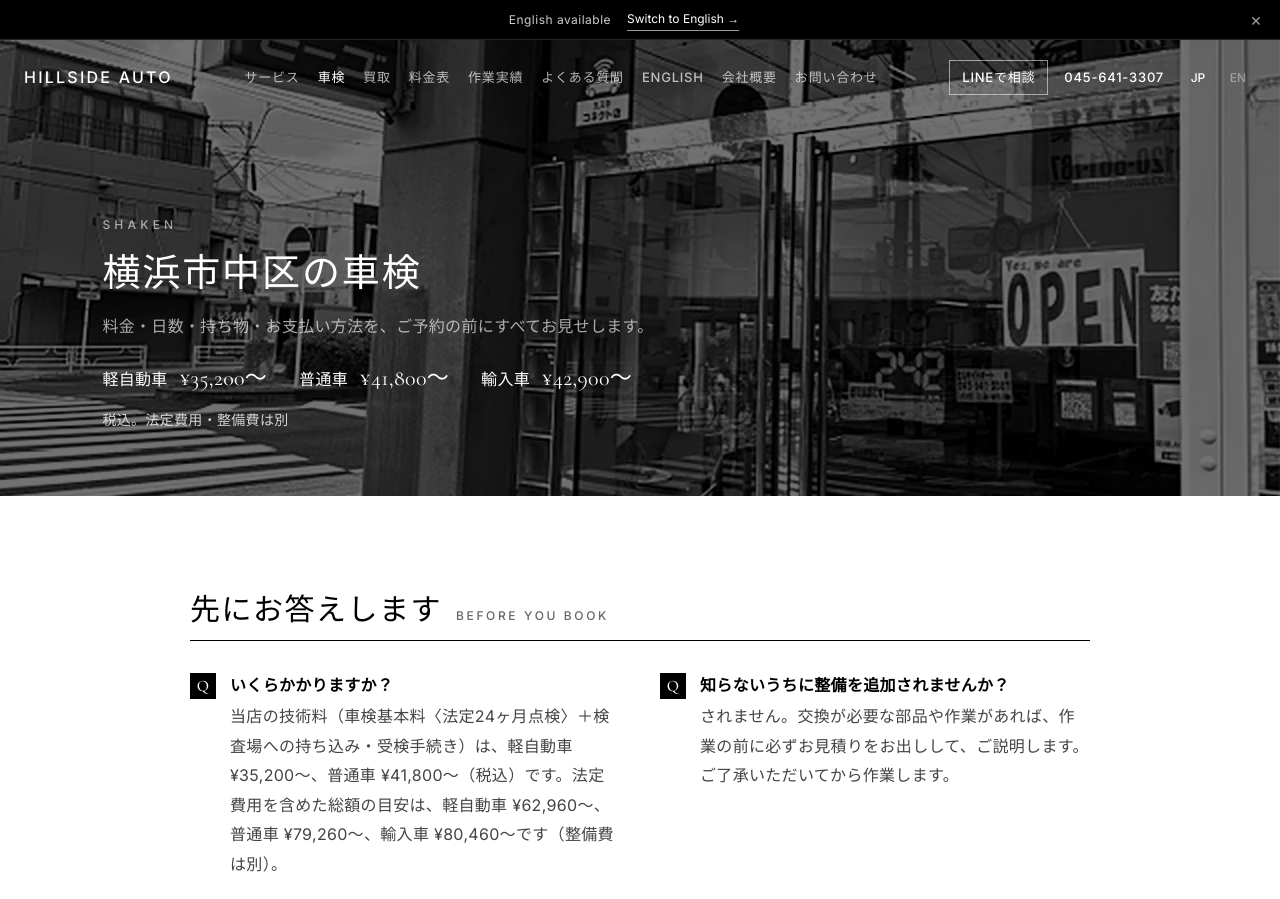
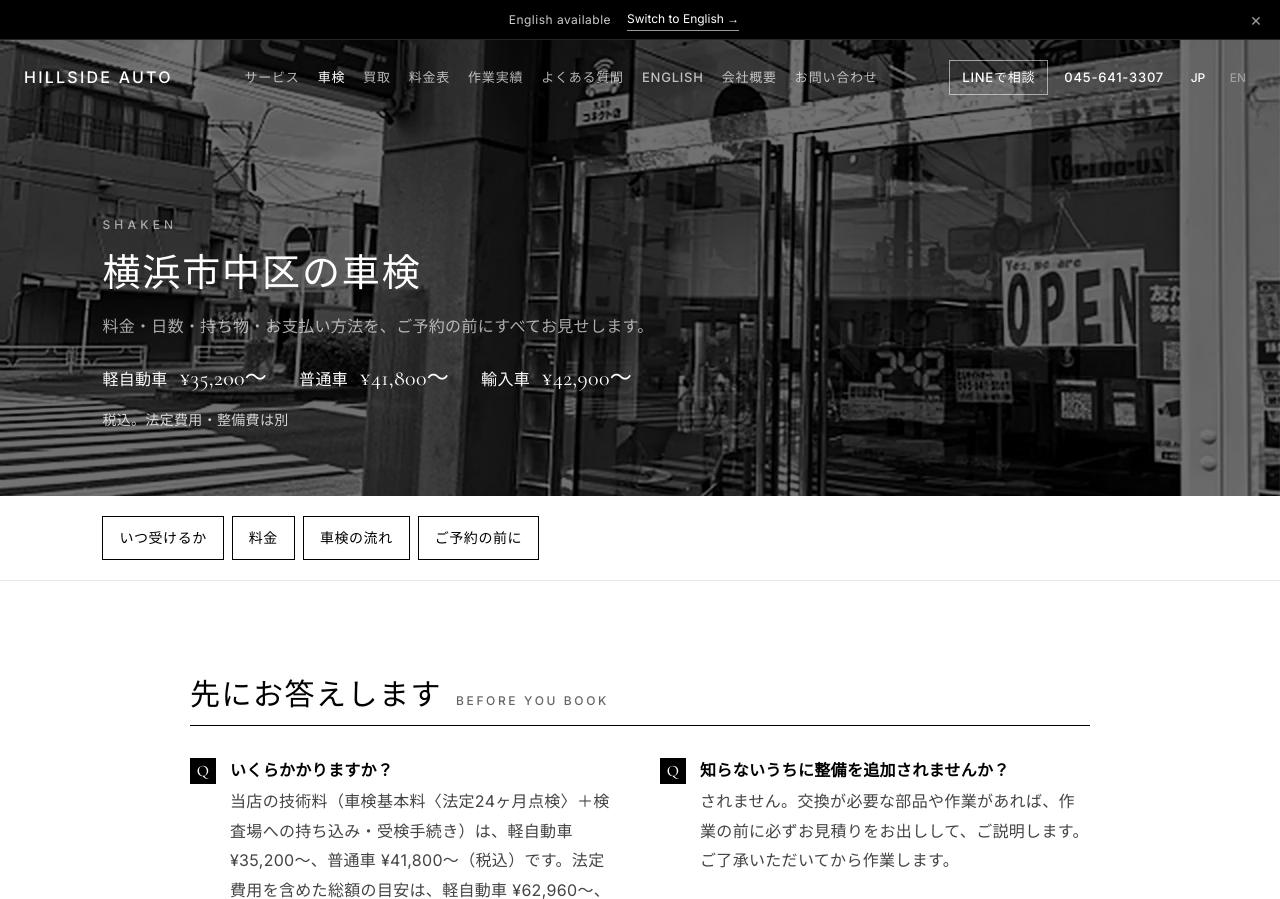
Before and after one commit to Tatsunosuke127/hillside-auto-website-b, a plain HTML site: page shaken.html in a window 1280 px wide. Shown: the top 899 px of the page. Drawn offline with nearby package versions, Linux system fonts and the light colour scheme.

Commit message:
Shaken page: on-page links under the heading (when to book / price / how it works / good to know)
Same style as english.html. The fee summary under the heading was already live (added 2026-11-12).

Co-Authored-By: Claude Opus 5.5 <noreply@anthropic.com>

```diff
--- a/shaken.html
+++ b/shaken.html
@@ -234,6 +234,12 @@
       .sfee { display: flex; gap: 32px; max-width: none; border-top: 0; }
       .sfee li { border-bottom: 0; gap: 12px; padding: 0; }
     }
+    /* ===== ON-THIS-PAGE LINKS ===== */
+    .ejump { display: flex; flex-wrap: wrap; gap: 8px; padding: 16px 24px; background: var(--white, #fff); border-bottom: 1px solid var(--gray-200, #e5e5e5); }
+    .ejump a { display: inline-flex; align-items: center; min-height: 44px; padding: 0 16px; border: 1px solid var(--black, #000);
+      font-size: 14px; letter-spacing: 0.04em; color: var(--black, #000); text-decoration: none; }
+    .panchor { display: block; scroll-margin-top: 96px; }
+    @media (min-width: 768px) { .ejump { padding: 20px 8%; } }
   </style>
 </head>
 <body class="lang-ja">
@@ -324,6 +330,14 @@
       </div>
     </section>
 
+    <!-- ON THIS PAGE -->
+    <nav class="ejump" aria-label="On this page">
+      <a href="#timing"><span data-lang-ja>いつ受けるか</span><span data-lang-en>When to book</span></a>
+      <a href="#price"><span data-lang-ja>料金</span><span data-lang-en>Price</span></a>
+      <a href="#flow"><span data-lang-ja>車検の流れ</span><span data-lang-en>How it works</span></a>
+      <a href="#before"><span data-lang-ja>ご予約の前に</span><span data-lang-en>Good to know</span></a>
+    </nav>
+
     <!-- SHORT ANSWERS -->
     <section class="psec">
       <div class="pwrap">
@@ -377,6 +391,7 @@
     <!-- WHEN -->
     <section class="psec psec--gray">
       <div class="pwrap">
+        <span id="timing" class="panchor"></span>
         <div class="ph2">
           <h2 data-lang-ja>いつ受ければいいですか</h2>
           <h2 data-lang-en>When to book</h2>
@@ -394,6 +409,7 @@
     <!-- PRICE -->
     <section class="psec">
       <div class="pwrap">
+        <span id="price" class="panchor"></span>
         <div class="ph2">
           <h2 data-lang-ja>料金</h2>
           <h2 data-lang-en>Price</h2>
@@ -467,6 +483,7 @@
     <!-- FLOW -->
     <section class="psec psec--gray">
       <div class="pwrap">
+        <span id="flow" class="panchor"></span>
         <div class="ph2">
           <h2 data-lang-ja>車検の流れ</h2>
           <h2 data-lang-en>How it works</h2>
@@ -510,6 +527,7 @@
     <!-- GOOD TO KNOW -->
     <section class="psec">
       <div class="pwrap">
+        <span id="before" class="panchor"></span>
         <div class="ph2">
           <h2 data-lang-ja>ご予約の前に</h2>
           <h2 data-lang-en>Good to know</h2>
```
